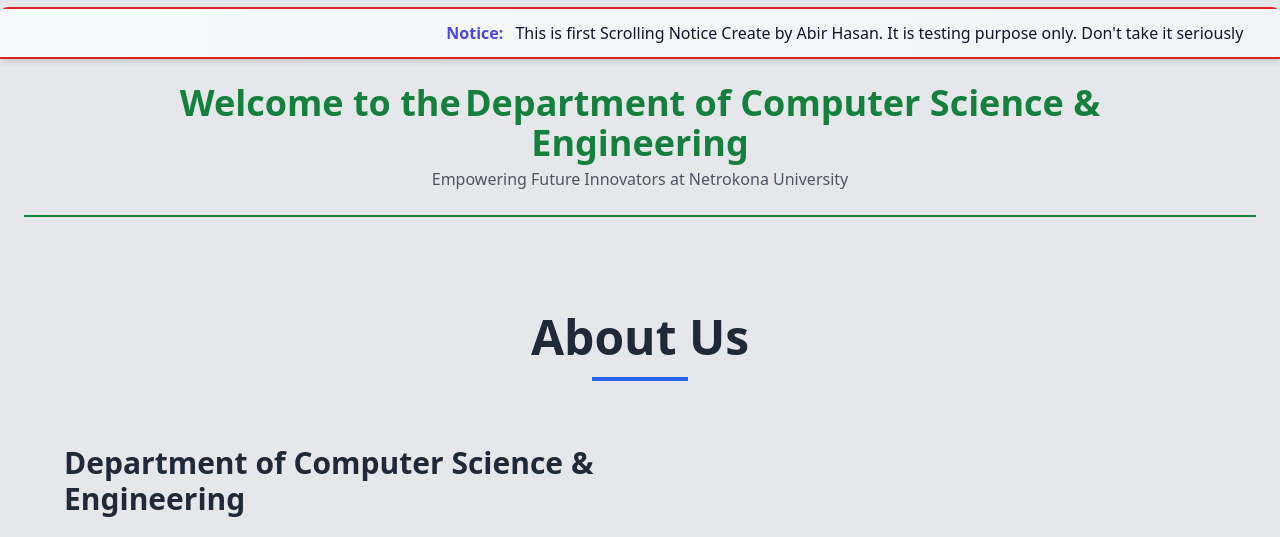
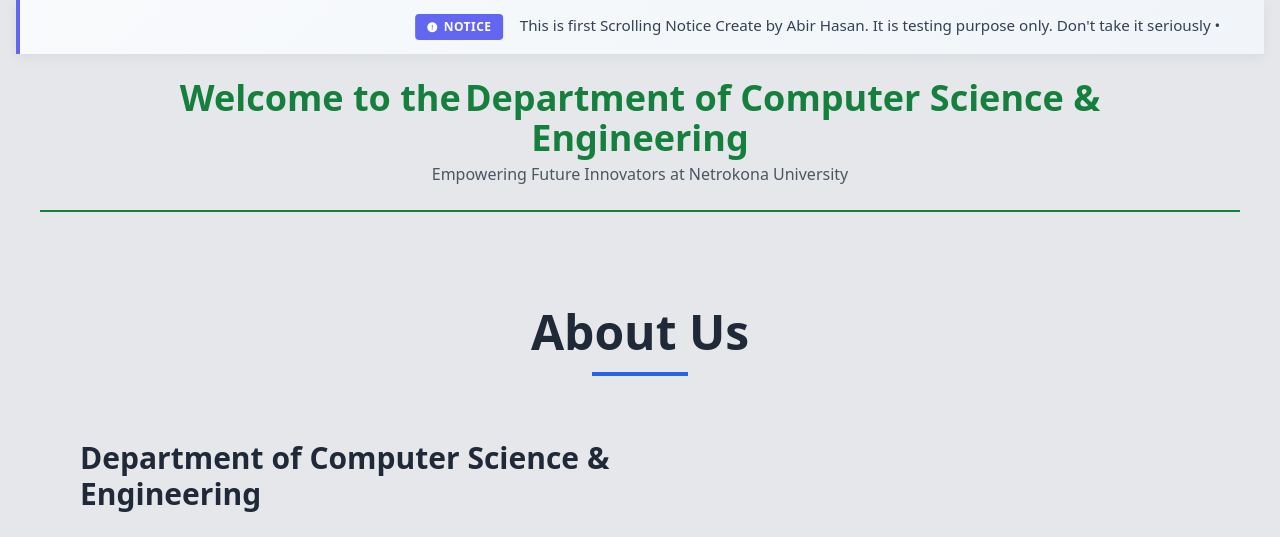
Before and after one commit to abirneu/neu_cse, a Django app: page / in a window 1280 px wide. Shown: the part 753-1290 px from the top of the page. Run offline with Django 5.2, Linux system fonts and the light colour scheme; data comes from the database, SQL or seed files in the repository; both versions use the stored data as it was after the commit; some libraries are stand-ins or nearby versions.

Commit message:
scrolling notice design update

```diff
--- a/templates/Navbar.html
+++ b/templates/Navbar.html
@@ -9,7 +9,7 @@
                 <div class="flex items-center">
                     <img src="{% static 'images/logo/neulogo.jpg' %}" alt="NeU Logo" class="h-16 mr-4">
                     <div>
-                        <h1 class="text-2xl font-bold">Department of Computer Science & Engineering</h1>
+                        <h1 class="text-2xl font-bold text-green-500">Department of Computer Science & Engineering</h1>
                         <p class="text-sm">Netrokona University</p>
                     </div>
                 </div>
--- a/templates/cse/home.html
+++ b/templates/cse/home.html
@@ -12,7 +12,7 @@
     <div class="rounded-lg p-6 mb-2">
   <h2 class="text-center font-bold text-green-700 mb-1">
   <span class="block text-2xl sm:text-4xl sm:inline">Welcome to the</span>
-  <span class="block text-xl sm:text-4xl sm:inline whitespace-nowrap">Department of Computer Science &amp; <br>Engineering</span>
+  <span class="block text-xl sm:text-4xl sm:inline whitespace-nowrap">Department of Computer Science &amp; <br > Engineering</span>
 </h2>
 
   <p class="text-center text-gray-600 mb-6">
--- a/templates/cse/scrolling_notice.html
+++ b/templates/cse/scrolling_notice.html
@@ -1,38 +1,64 @@
-
 <style>
-    @keyframes scroll {
+    @keyframes smooth-scroll {
         0% { transform: translateX(100%); }
         100% { transform: translateX(-100%); }
     }
+    .notice-container {
+        width: 100%;
+        position: relative;
+        overflow: hidden;
+        background: linear-gradient(135deg, #f8fafc 0%, #f1f5f9 100%);
+        border-left: 4px solid #6366f1;
+        box-shadow: 0 4px 12px rgba(0, 0, 0, 0.05);
+        border-radius: 0;
+    }
+    .notice-wrapper {
+        position: relative;
+        overflow: hidden;
+        padding: 0.875rem 0;
+    }
     .animate-scroll {
-        animation: scroll 30s linear infinite;
+        animation: smooth-scroll 25s linear infinite;
         display: inline-block;
         white-space: nowrap;
-        position: relative;
+        padding-right: 2rem;
     }
-    .notice-container {
-        width: 100vw;
-        position: relative;
-        overflow: hidden;
-        left: 50%;
-        right: 50%;
-        margin-left: -50vw;
-        margin-right: -50vw;
+    .animate-scroll:hover {
+        animation-play-state: paused;
     }
-    .notice-wrapper {
-        max-width: 100%;
-        position: relative;
-        overflow: hidden;
+    .notice-badge {
+        display: inline-flex;
+        align-items: center;
+        background: #6366f1;
+        color: white;
+        font-weight: 600;
+        font-size: 0.75rem;
+        padding: 0.25rem 0.75rem;
+        border-radius: 4px;
+        margin-right: 0.75rem;
+        text-transform: uppercase;
+        letter-spacing: 0.5px;
+    }
+    .notice-badge i {
+        margin-right: 0.375rem;
+        font-size: 0.625rem;
+    }
+    .notice-text {
+        color: #334155;
+        font-weight: 500;
+        font-size: 0.95rem;
     }
 </style>
 
-<div class="notice-container mt-2 mb-4 rounded-lg">
-    <div class="bg-white border-y-2  border-red-600 bg-gradient-to-r from-slate-50 to-slate-100 shadow-md overflow-hidden">
-    <div class="py-3 notice-wrapper">
+<div class="notice-container">
+    <div class="notice-wrapper">
         <div class="animate-scroll">
-            <span class="text-slate-900">
-                <span class="font-semibold text-indigo-600 mr-2">Notice:</span>
-                {{ scrolling_notice }}
+            <span class="notice-badge">
+                <i class="fas fa-exclamation-circle"></i>
+                Notice
+            </span>
+            <span class="notice-text">
+                {{ scrolling_notice }} •
             </span>
         </div>
     </div>
```
Also changed, not shown: db.sqlite3.
